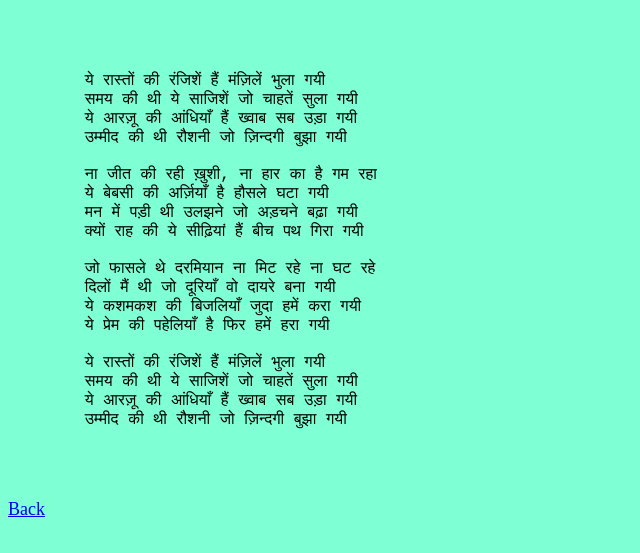
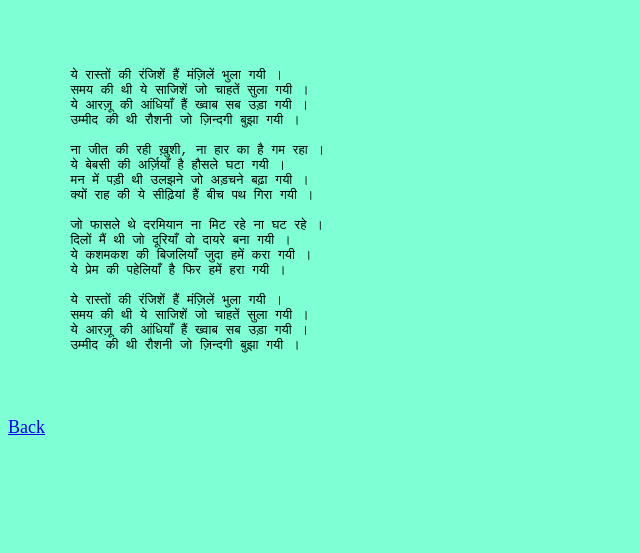
Before and after one commit to jsood99/Poetry, a plain HTML site: page poem_8.html in a window 1280 px wide. Shown: the part 61-614 px from the top of the page, without its empty margins (0-640 px from the left). Drawn offline with Linux system fonts and the light colour scheme.

Commit message:
Signed-off-by: Jatin Sood <jsood99@gmail.com>

```diff
--- a/poem_8.html
+++ b/poem_8.html
@@ -12,25 +12,25 @@
     <br>
     <br>
     <pre>
-        ये रास्तों की रंजिशें हैं मंज़िलें भुला गयी
-        समय की थी ये साजिशें जो चाहतें सुला गयी
-        ये आरज़ू की आंधियाँ हैं ख्वाब सब उड़ा गयी
-        उम्मीद की थी रौशनी जो ज़िन्दगी बुझा गयी
+        ये रास्तों की रंजिशें हैं मंज़िलें भुला गयी ।
+        समय की थी ये साजिशें जो चाहतें सुला गयी ।
+        ये आरज़ू की आंधियाँ हैं ख्वाब सब उड़ा गयी ।
+        उम्मीद की थी रौशनी जो ज़िन्दगी बुझा गयी ।
 
-        ना जीत की रही ख़ुशी, ना हार का है गम रहा
-        ये बेबसी की अर्ज़ियाँ है हौसले घटा गयी
-        मन में पड़ी थी उलझने जो अड़चने बढ़ा गयी
-        क्यों राह की ये सीढ़ियां हैं बीच पथ गिरा गयी
+        ना जीत की रही ख़ुशी, ना हार का है गम रहा ।
+        ये बेबसी की अर्ज़ियाँ है हौसले घटा गयी ।
+        मन में पड़ी थी उलझने जो अड़चने बढ़ा गयी ।
+        क्यों राह की ये सीढ़ियां हैं बीच पथ गिरा गयी ।
 
-        जो फासले थे दरमियान ना मिट रहे ना घट रहे
-        दिलों मैं थी जो दूरियाँ वो दायरे बना गयी
-        ये कशमकश की बिजलियाँ जुदा हमें करा गयी
-        ये प्रेम की पहेलियाँ है फिर हमें हरा गयी
+        जो फासले थे दरमियान ना मिट रहे ना घट रहे ।
+        दिलों मैं थी जो दूरियाँ वो दायरे बना गयी ।
+        ये कशमकश की बिजलियाँ जुदा हमें करा गयी ।
+        ये प्रेम की पहेलियाँ है फिर हमें हरा गयी ।
 
-        ये रास्तों की रंजिशें हैं मंज़िलें भुला गयी
-        समय की थी ये साजिशें जो चाहतें सुला गयी
-        ये आरज़ू की आंधियाँ हैं ख्वाब सब उड़ा गयी
-        उम्मीद की थी रौशनी जो ज़िन्दगी बुझा गयी
+        ये रास्तों की रंजिशें हैं मंज़िलें भुला गयी ।
+        समय की थी ये साजिशें जो चाहतें सुला गयी ।
+        ये आरज़ू की आंधियाँ हैं ख्वाब सब उड़ा गयी ।
+        उम्मीद की थी रौशनी जो ज़िन्दगी बुझा गयी ।
     </pre>
     <br>
     <br>
--- a/style.css
+++ b/style.css
@@ -8,7 +8,7 @@ h1{
 }
 
 pre{
-    font-size: large;
+    font-size: medium;
 }
 
 a{
```
Also changed, not shown: index.html (+3 -0 lines), poem_9.html (added, +55 -0 lines).
